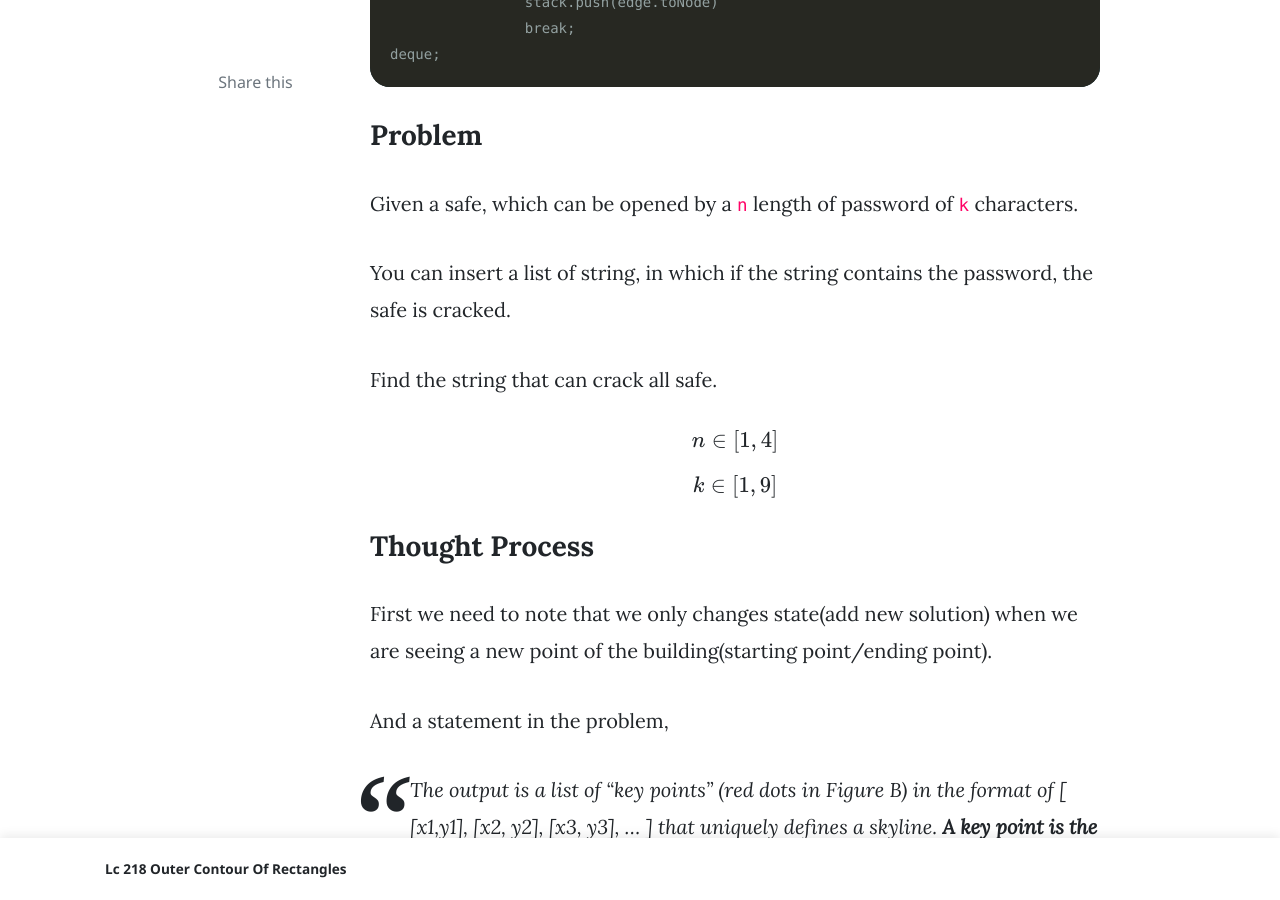
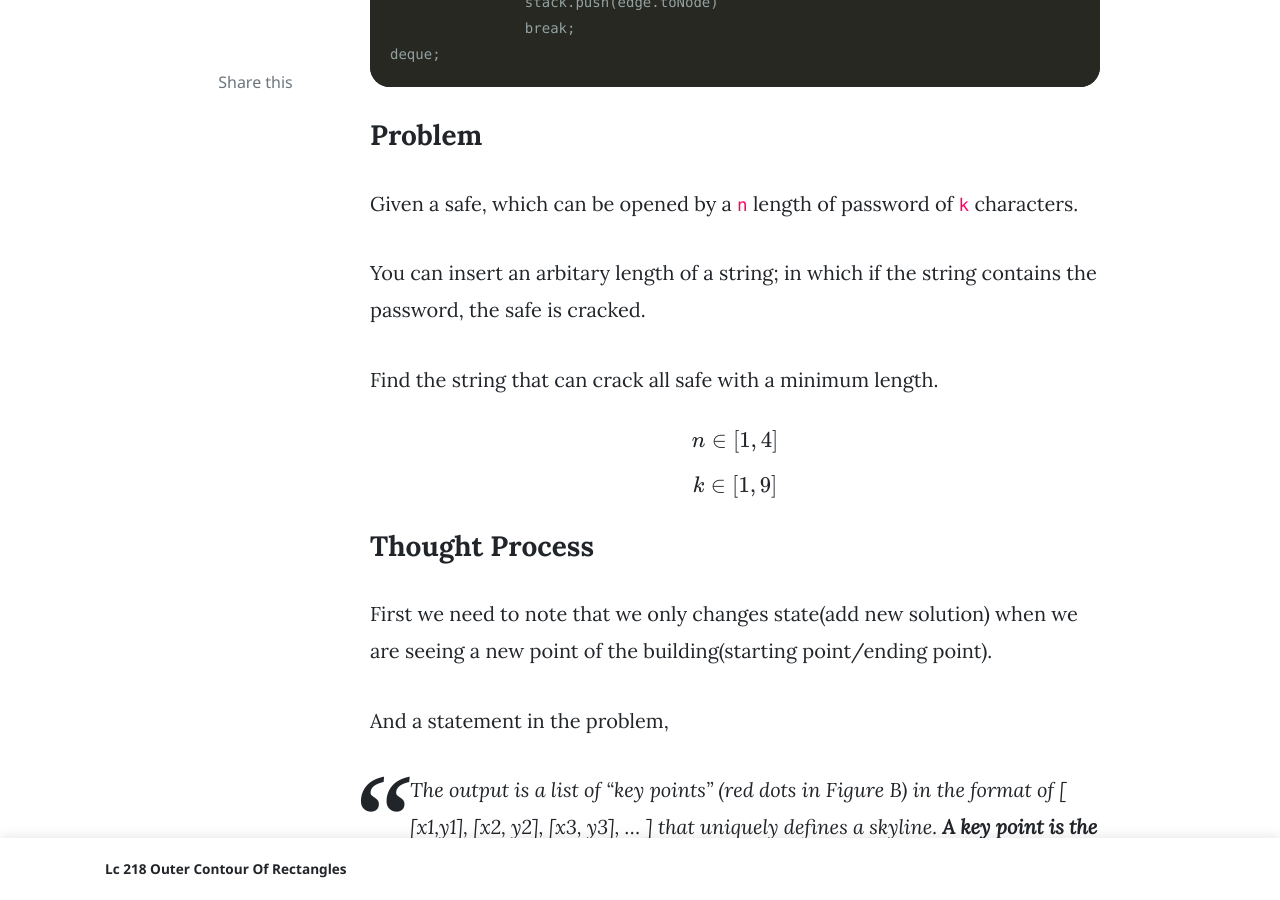
Before and after one commit to lowzhao/lowzhao, a Jekyll site: the page built from _posts/2020-12-04-lc-753-cracking-the-safe.md, in a window 1280 px wide and 900 px high, scrolled down 2002 px. Built offline with Jekyll 4.4.1, drawn with Linux system fonts in a browser that asks for light colours; nearby versions of some CDN libraries; formulas are drawn with MathJax 3; comment, search, counter and statistics services are not loaded.

Commit message:
Update 2020-12-04-lc-753-cracking-the-safe.md

```diff
--- a/_posts/2020-12-04-lc-753-cracking-the-safe.md
+++ b/_posts/2020-12-04-lc-753-cracking-the-safe.md
@@ -63,9 +63,9 @@ deque;
 
 Given a safe, which can be opened by a `n` length of password of `k` characters.
 
-You can insert a list of string, in which if the string contains the password, the safe is cracked.
+You can insert an arbitary length of a string; in which if the string contains the password, the safe is cracked.
 
-Find the string that can crack all safe.
+Find the string that can crack all safe with a minimum length.
 
 $$ n \in [1,4]$$
 
```
